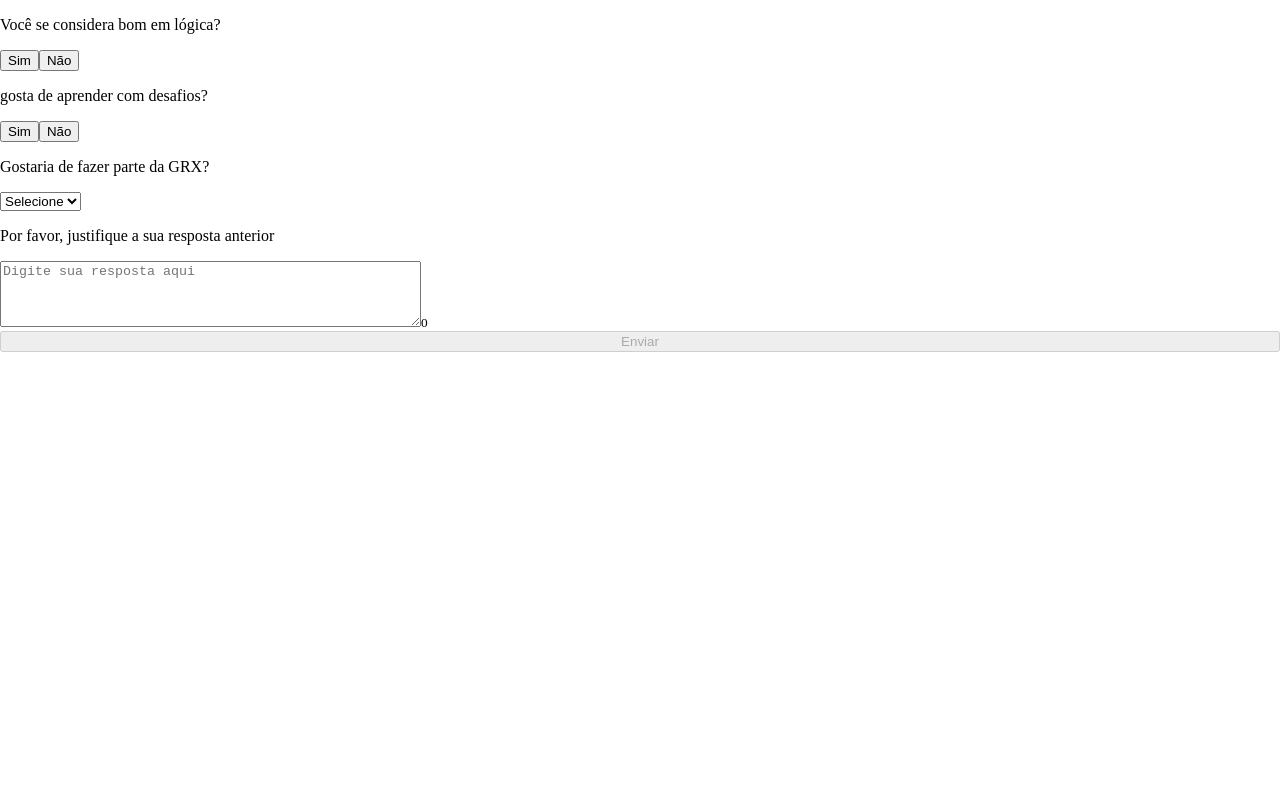
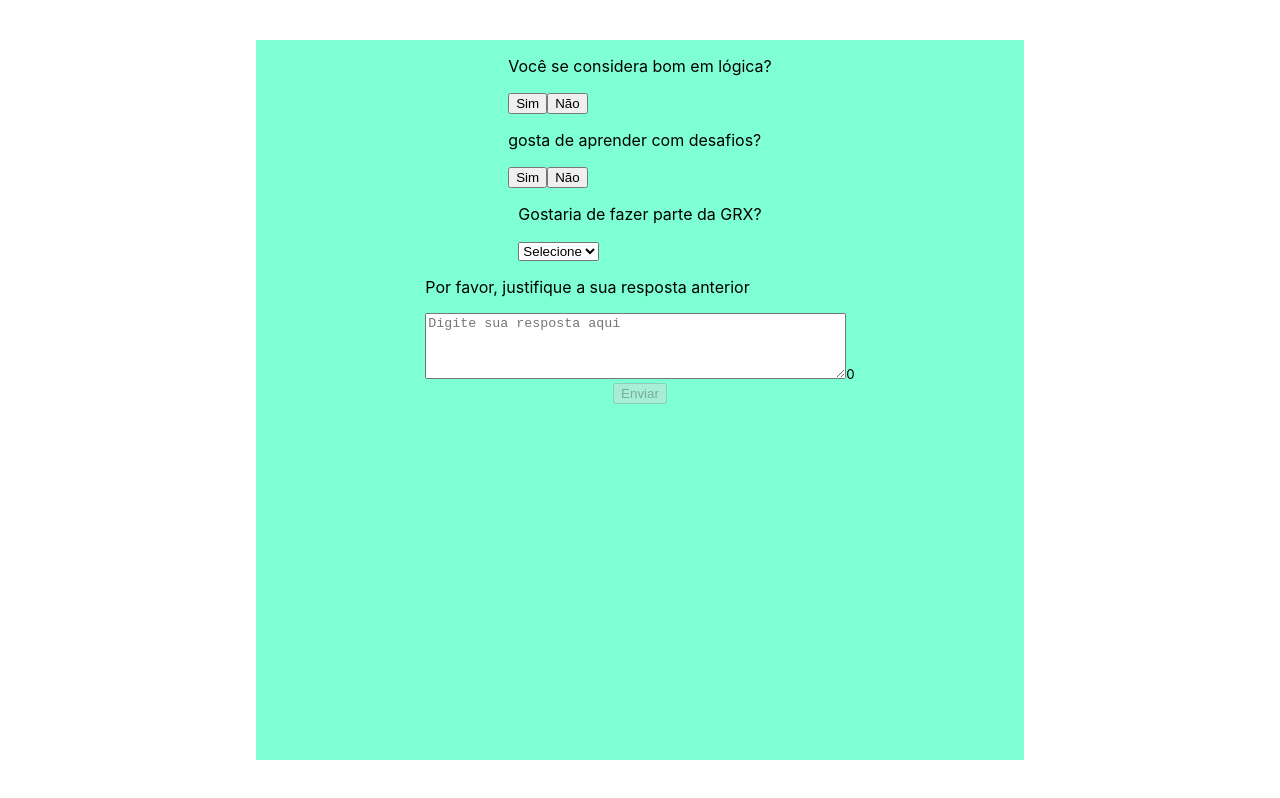
Before and after one commit to Thales-Daniel/desafio-coleta, a React (Create React App) app: page /1 in a window 1280 px wide. Built offline with nearby package versions, Linux system fonts and the light colour scheme.

Commit message:
style: iniciado o style do form

```diff
--- a/src/App.css
+++ b/src/App.css
@@ -0,0 +1,7 @@
+.App {
+  display: flex;
+  align-items: center;
+  justify-content: center;
+  height: 100vh;
+  width: 100vw;
+}
--- a/src/components/form/style.css
+++ b/src/components/form/style.css
@@ -1,4 +1,9 @@
 .form {
   display: flex;
   flex-direction: column;
+  align-items: center;
+  justify-content: flex-start;
+  width: 60%;
+  height: 90%;
+  background-color: aquamarine;
 }
--- a/src/index.css
+++ b/src/index.css
@@ -1,4 +1,12 @@
-body {
+
+html, body {
+  max-width: 100%;
+  overflow-x: hidden;
   margin: 0;
   padding: 0;
+  font-family: -apple-system, BlinkMacSystemFont, 'Segoe UI', 'Roboto', 'Oxygen',
+    'Ubuntu', 'Cantarell', 'Fira Sans', 'Droid Sans', 'Helvetica Neue',
+    sans-serif;
+  -webkit-font-smoothing: antialiased;
+  -moz-osx-font-smoothing: grayscale;
 }
```
